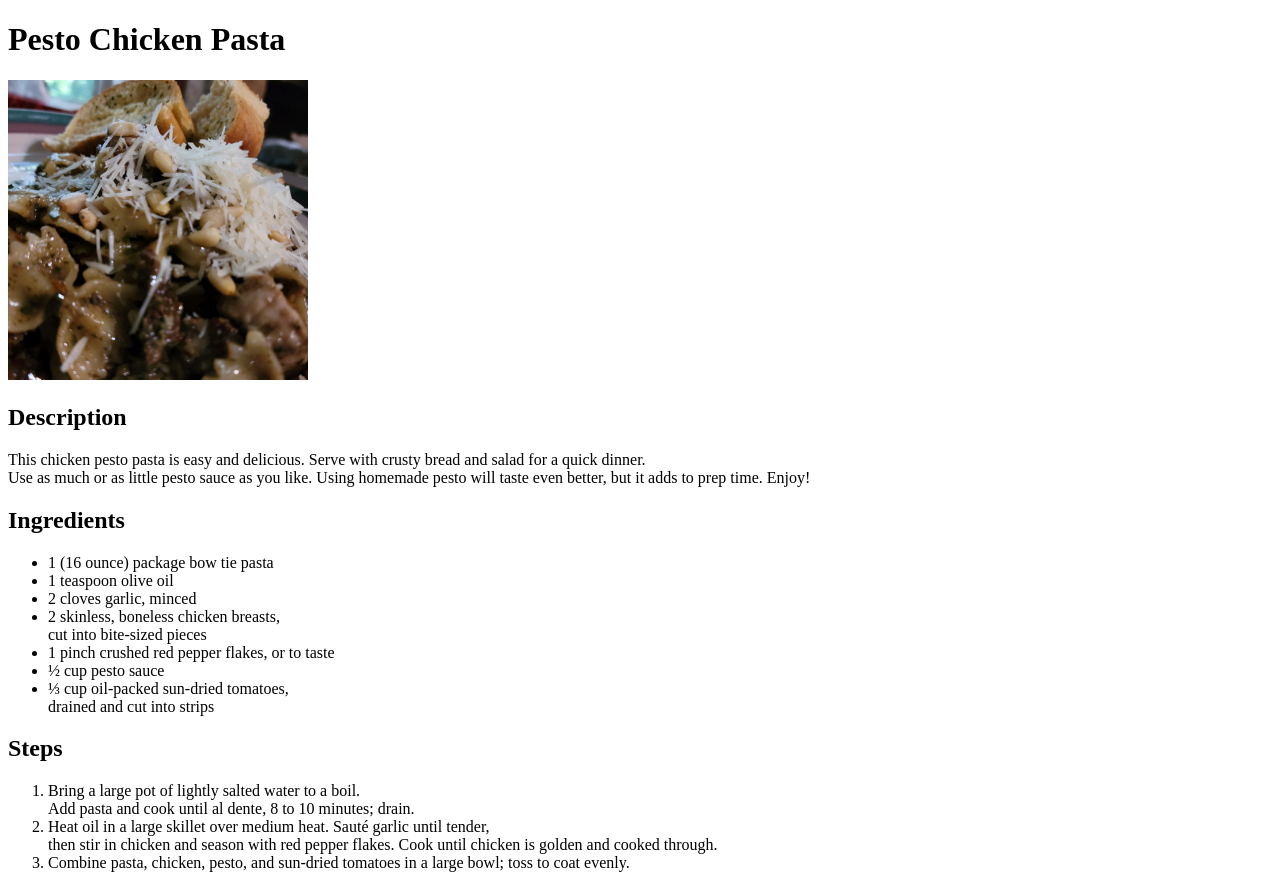
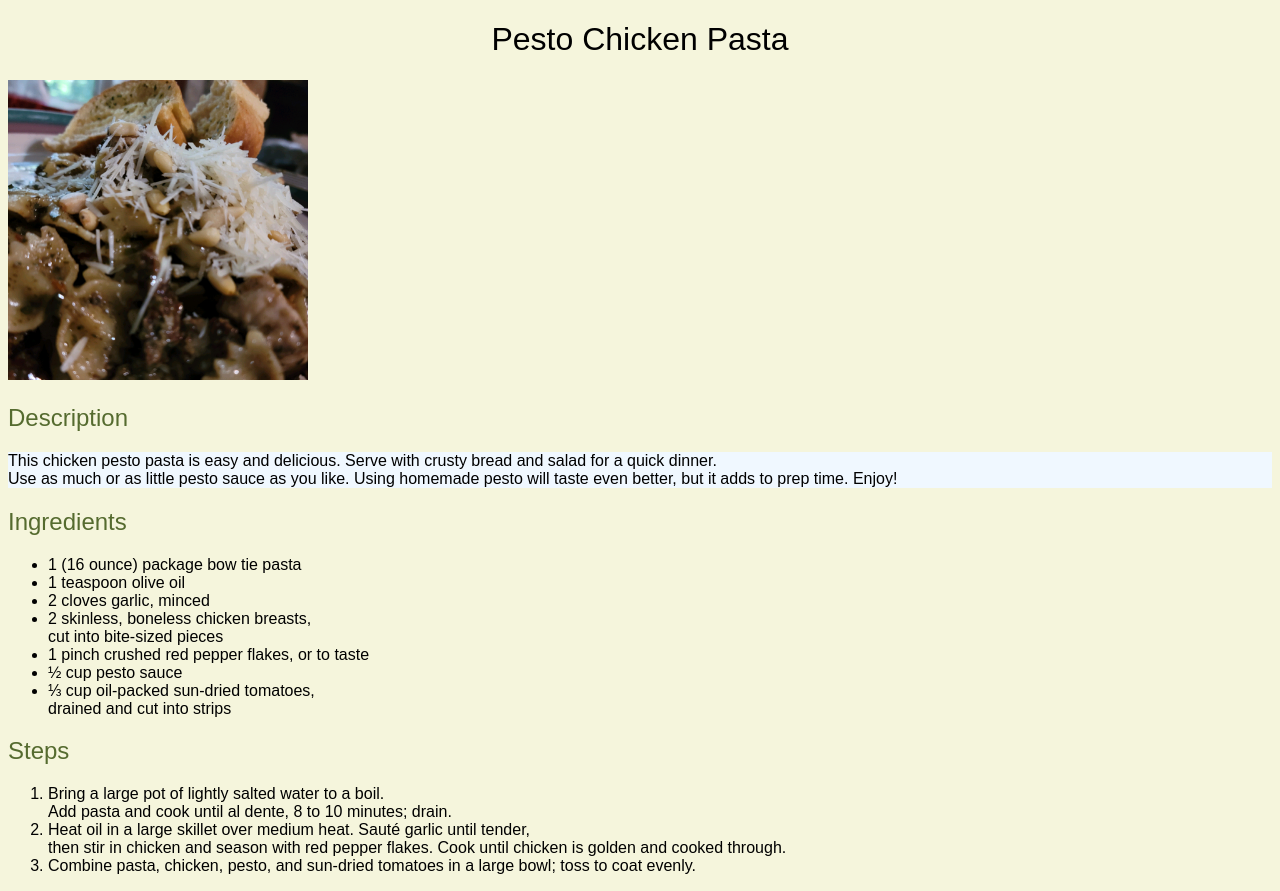
Before and after one commit to Yoda-the-coder/odin-recipes, a plain HTML site: page recipes/pestochickenpasta.html in a window 1280 px wide. Drawn offline with Linux system fonts and the light colour scheme.

Commit message:
Adds very basic CSS styling

```diff
--- a/recipes/pestochickenpasta.html
+++ b/recipes/pestochickenpasta.html
@@ -4,14 +4,15 @@
     <meta charset="UTF-8">
     <meta http-equiv="X-UA-Compatible" content="IE=edge">
     <meta name="viewport" content="width=device-width, initial-scale=1.0">
+    <link href="../styles/style.css" rel="stylesheet">
     <title>Odin Recipes | Pesto Chicken Pasta</title>
 </head>
 <body>
-    <h1>Pesto Chicken Pasta</h1>
+    <h1 class="title">Pesto Chicken Pasta</h1>
     <img src="../images/chickenpasta.jpg" alt="Delicious pesto chicken pasta on a plate" width="300">
 
     <h2>Description</h2>
-    <p>This chicken pesto pasta is easy and delicious. Serve with crusty bread and salad for a quick dinner.
+    <p class="description">This chicken pesto pasta is easy and delicious. Serve with crusty bread and salad for a quick dinner.
     <br>Use as much or as little pesto sauce as you like. Using homemade pesto will taste even better, but it adds to prep time. Enjoy!</p>
 
     <h2>Ingredients</h2>
--- /dev/null
+++ b/styles/style.css
@@ -0,0 +1,25 @@
+* {
+    font-family: Arial, Helvetica, sans-serif;
+    font-weight: 100;
+}
+
+body {
+    background-color: beige;
+}
+
+.title {
+    font-weight: 300;
+    text-align: center;
+}
+
+a {
+    color: chocolate;
+}
+
+h2 {
+    color: darkolivegreen;
+}
+
+.description {
+    background-color: aliceblue;
+}
```
Also changed, not shown: index.html (+2 -1 lines), recipes/duckdukkah.html (+3 -2 lines), recipes/prawngnocchi.html (+3 -2 lines).
